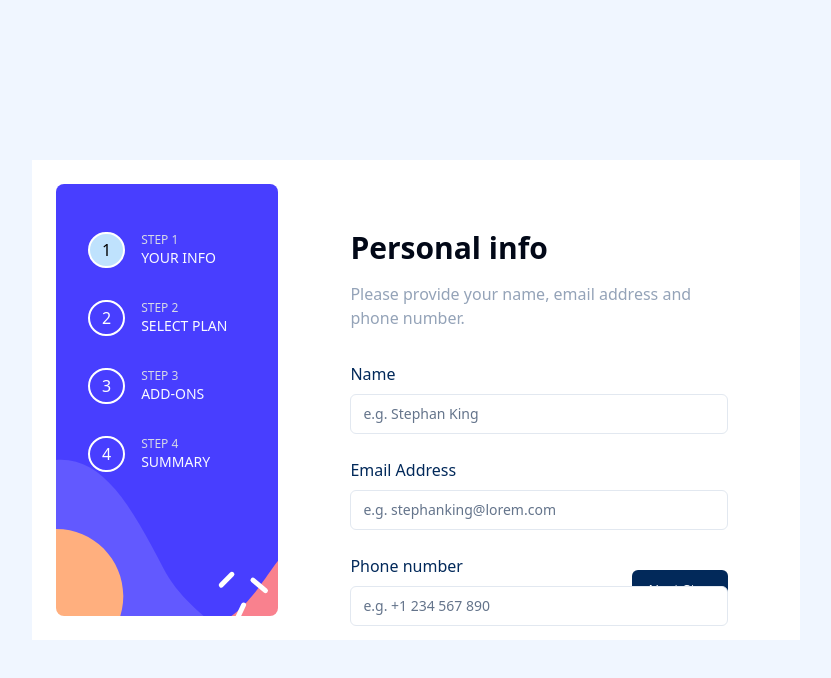
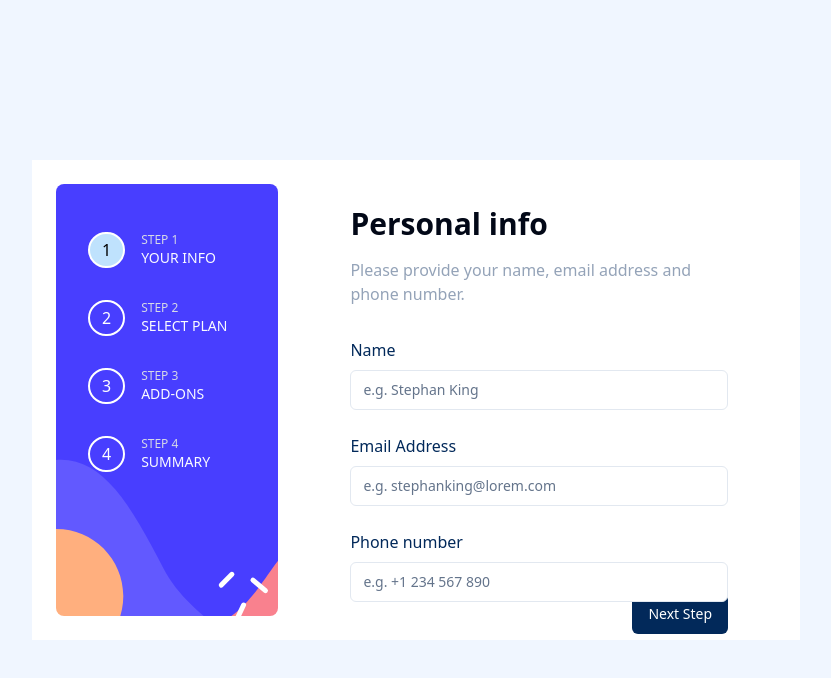
Before and after one commit to phoenix-flyhigh/mutlti-step-form, a Next.js app: page / in a window 1280 px wide. Shown: the top 678 px of the page, without its empty margins (224-1055 px from the left). Built offline with nearby package versions, Linux system fonts and the light colour scheme.

Commit message:
Fix form wrapper styles

```diff
--- a/src/components/FormWrapper.tsx
+++ b/src/components/FormWrapper.tsx
@@ -3,7 +3,7 @@ import MultiStepForm from "./MultiStepForm";
 
 const FormWrapper = () => {
   return (
-    <div className="flex md:w-[80%] h-[90%] md:mt-0 mt-24 md:px-12 md:py-6">
+    <div className="flex md:w-[80%] h-[90%] md:mt-0 mt-24 md:px-12">
       <MultiStepForm />
     </div>
   );
```
